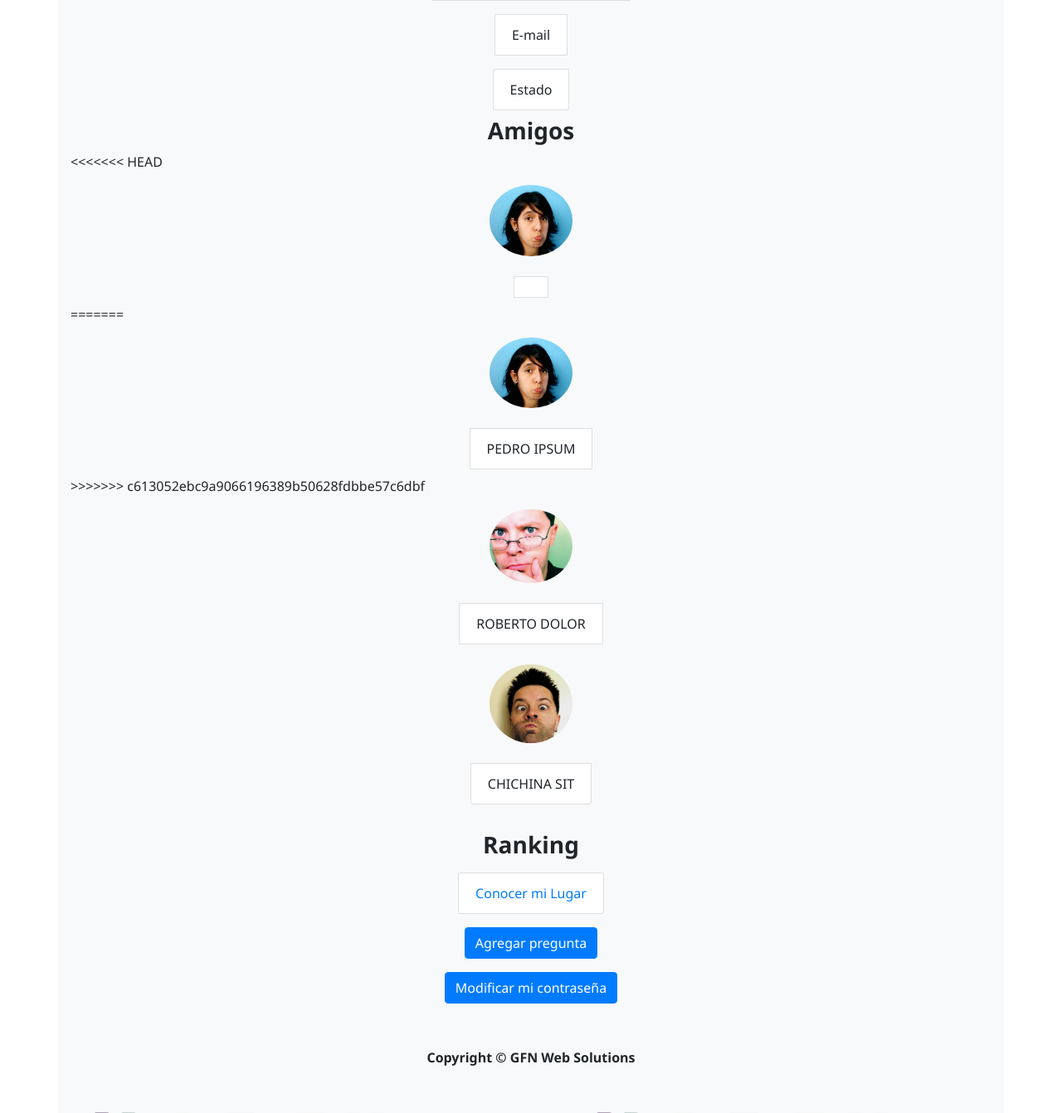
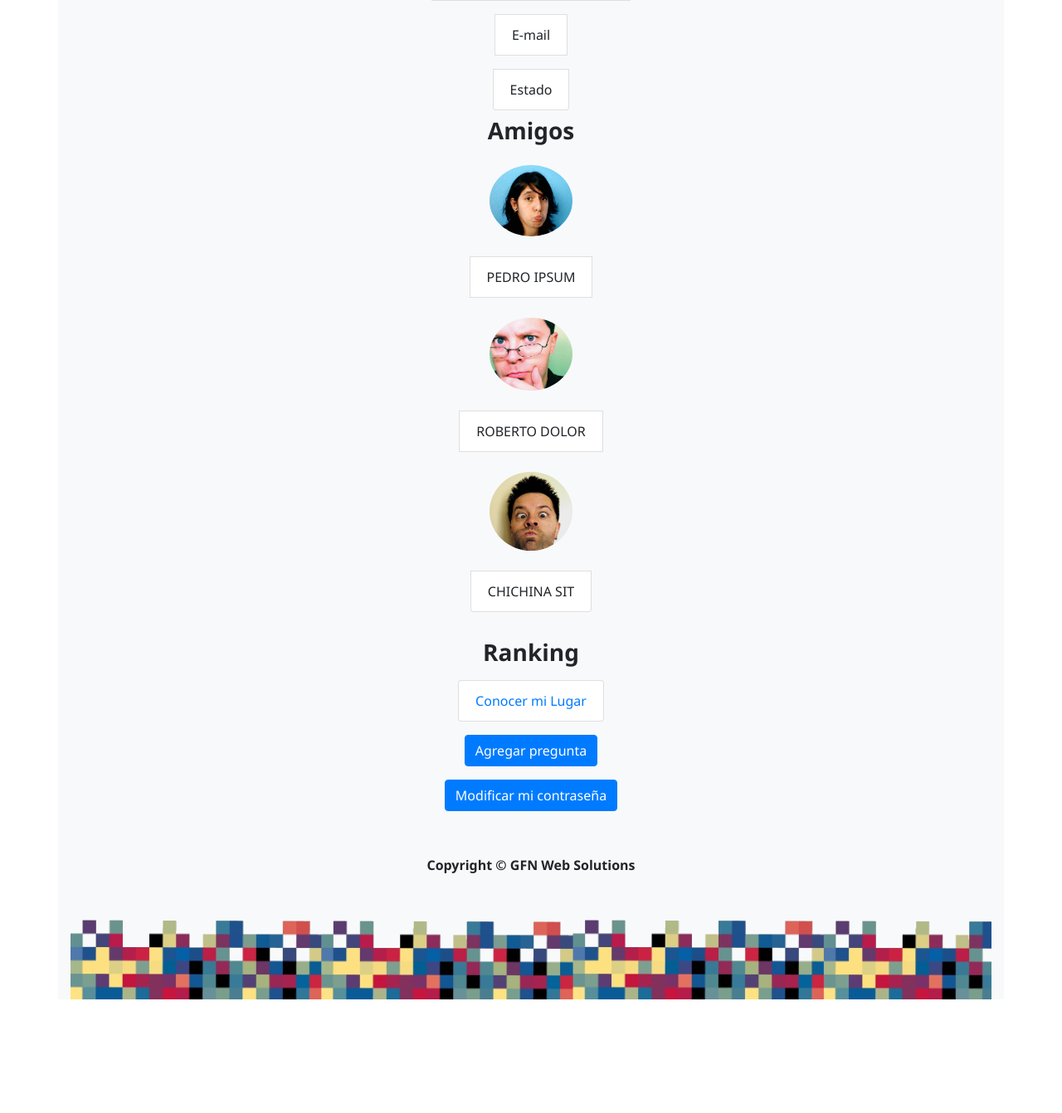
Before and after one commit to mollzilla/proyectointDH, a PHP site: page /usuarios.php in a window 1280 px wide. Shown: the part 626-1968 px from the top of the page at 83% size. After the commit the page ends 1831 px from the top, so only its background shows below. Run offline with PHP 8.4, Linux system fonts and the light colour scheme.

Commit message:
igualar arriba y abajo

```diff
--- a/web/archivo.txt
+++ b/web/archivo.txt
@@ -1,5 +1 @@
-<<<<<<< HEAD
-[{"password":"$2y$10$qtb9g0gsO1G8qpBLpRtCbODYqH1W0qAuPLEG0iyGW0zLiElYa4xyW","nombre":"milili","email":"gomili@hotmail.com","avatar":"","id":0},{"password":"$2y$10$e8ByoKkFnb8Br2kF04CUCOp5i7DQ\/Yb1CVOY7gZtq.0C\/z4ML59fS","nombre":"mariana","email":"marianatreglos@gmail.com","avatar":"margee.jpg","id":1}]
-=======
 [{"password":"$2y$10$qtb9g0gsO1G8qpBLpRtCbODYqH1W0qAuPLEG0iyGW0zLiElYa4xyW","nombre":"milili","email":"gomili@hotmail.com","avatar":"","id":0},{"password":"$2y$10$Q.7lk53Bkl10xpyX1tydLeGP5QcGktGeQkmJku6.X79NsOlL.gpZS","nombre":"mililia","email":"Lorem@impsum.com","avatar":"","id":1}]
->>>>>>> 2551b23d4bfe8d0d55cae8ccd0b19e88ee4bb4a2
--- a/web/cambiarpassword.php
+++ b/web/cambiarpassword.php
@@ -70,7 +70,8 @@
     <footer>
       <?php include 'footer.php'; ?>
     </footer>
-
+        <div class="bg-fondito pt-5 pb-5 ">
+        </div>
       </div>
       </div>
     </div>
--- a/web/footer.php
+++ b/web/footer.php
@@ -11,9 +11,6 @@
       <h6 class="pt-5 pb-5 text-black font-weight-bold">Copyright &#169; GFN Web Solutions </h6>
 
     <!--<img class="img-fluid" src="./img/pixel-guarda.png" alt=""> -->
-      <div class="bg-fondito pt-5 pb-5 ">
-
-    </div>
 
     </div>
   </body>
--- a/web/home.php
+++ b/web/home.php
@@ -28,6 +28,8 @@
   <body>
 <body>
 <div class="container bg-light">
+  <div class="bg-fondito pt-5 pb-5 ">
+  </div>
 
 <nav>
   <?php
--- a/web/jugar.php
+++ b/web/jugar.php
@@ -47,6 +47,8 @@
   <div class="palabra-a-adivinar p-5">
     <h2>aca va la palabra secreta!!!</h2>
     <h2>_ _ _ _</h2>
+  </div>
+  <div class="bg-fondito pt-5 pb-5 ">
   </div>
 
   <form class="" action="jugar.php" method="post">
--- a/web/login.php
+++ b/web/login.php
@@ -47,7 +47,8 @@
   ?>
 
 </footer>
-
+<div class="bg-fondito pt-5 pb-5 ">
+</div>
 </div>
 
 
--- a/web/ranking.php
+++ b/web/ranking.php
@@ -99,6 +99,8 @@
 
 </main>
 </div>
+<div class="bg-fondito pt-5 pb-5 ">
+</div>
 
 </body>
 
--- a/web/register.php
+++ b/web/register.php
@@ -233,8 +233,12 @@
     <footer>
     <?php include 'footer.php'; ?>
     </footer>
+    <div class="bg-fondito pt-5 pb-5 ">
+    </div>
 
   </div>
+
+
 </body>
 
 </html>
--- a/web/usuarios.php
+++ b/web/usuarios.php
@@ -35,13 +35,8 @@
   </div>
 <ul class="list-group">
   <h3 class="text-center font-weight-bold">Amigos</h3>
-<<<<<<< HEAD
-  <img style="width:100px;"src=".\img\faces\face2.jpg" class= "img-fluid rounded-circle my-3" alt="">
-<li class="list-group-item my-2"></li>
-=======
   <img style="width:100px;"src=".\img\faces\face2.jpg" class="img-fluid rounded-circle my-3" alt="">
 <li class="list-group-item my-2">PEDRO IPSUM</li>
->>>>>>> c613052ebc9a9066196389b50628fdbbe57c6dbf
   <img style="width:100px;"src=".\img\faces\face3.jpg" class="img-fluid rounded-circle my-3" alt="">
 <li class="list-group-item my-2">ROBERTO DOLOR</li>
   <img style="width:100px;"src=".\img\faces\face4.jpg" class="img-fluid rounded-circle my-3" alt="">
@@ -68,6 +63,8 @@
 <footer>
 <?php include 'footer.php'; ?>
 </footer>
+<div class="bg-fondito pt-5 pb-5 ">
+</div>
 
     </div>
   </body>
```
